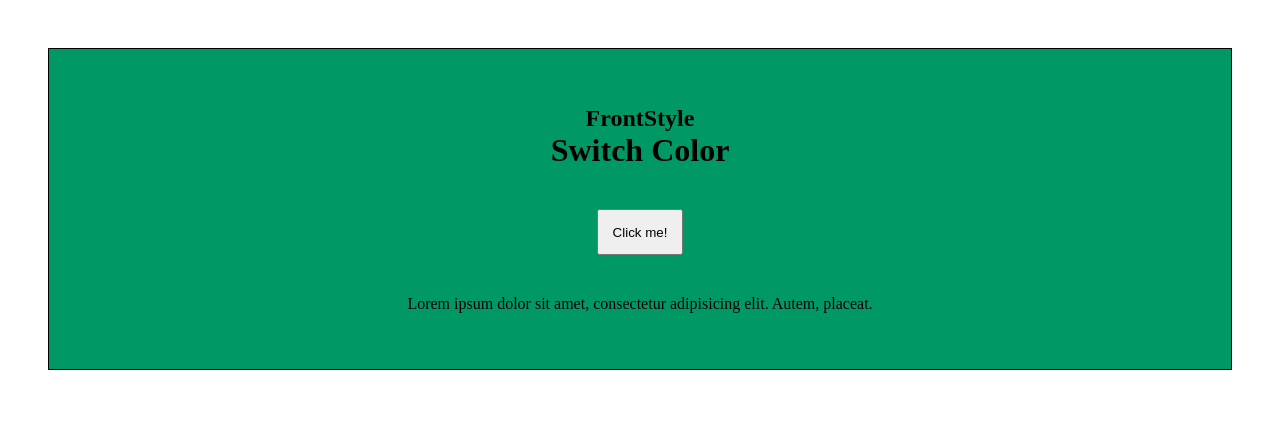
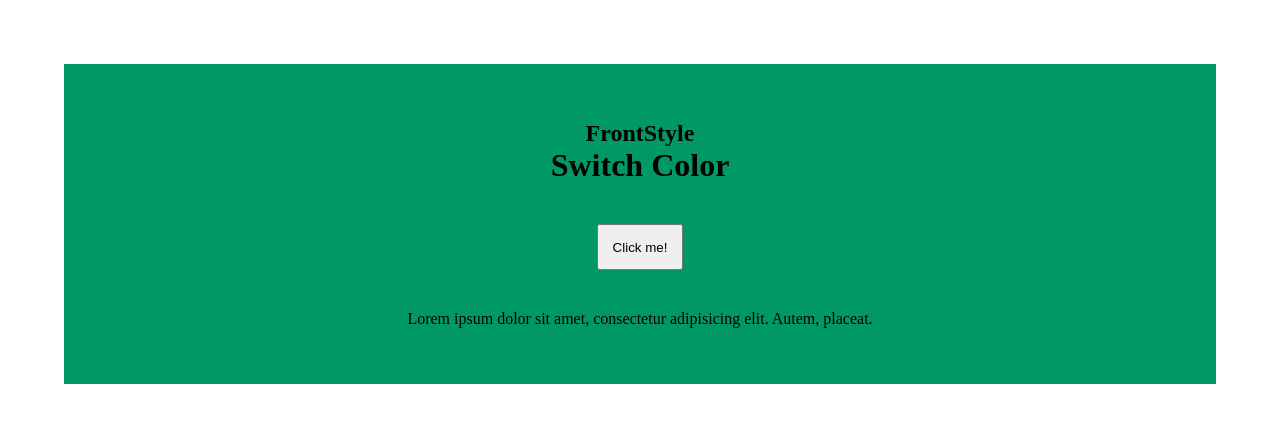
Before and after one commit to MayradelvGonzalez/FrontStyle, a plain HTML site: page index.html in a window 1280 px wide. Drawn offline with Linux system fonts and the light colour scheme.

Commit message:
finishing

```diff
--- a/main.js
+++ b/main.js
@@ -10,7 +10,7 @@ window.addEventListener("load", function () {
 
     contenido.style.background = '#009966';
     let border = contenido.style.borderStyle = 'green 1em solid';
-    let border2 = contenido.style.borderStyle = 'yellow 0.6em solid';
+    let border2 = contenido.style.borderStyle = 'yellow 1em solid';
     function switchColor() {
         if (color == "a") {
             contenido.style.background = color2;
--- a/style.css
+++ b/style.css
@@ -11,10 +11,11 @@
     justify-content: space-around;
     height: 20em;
     margin: 3em;
+   border: 1em solid white;
+
 }
 #contenido{
     text-align: center;
-
 }
 
 button{
@@ -22,3 +23,7 @@ button{
     margin: 3em;
     padding: 1em;
 }
+
+button:hover {
+    background-color: #009966;
+}
```
